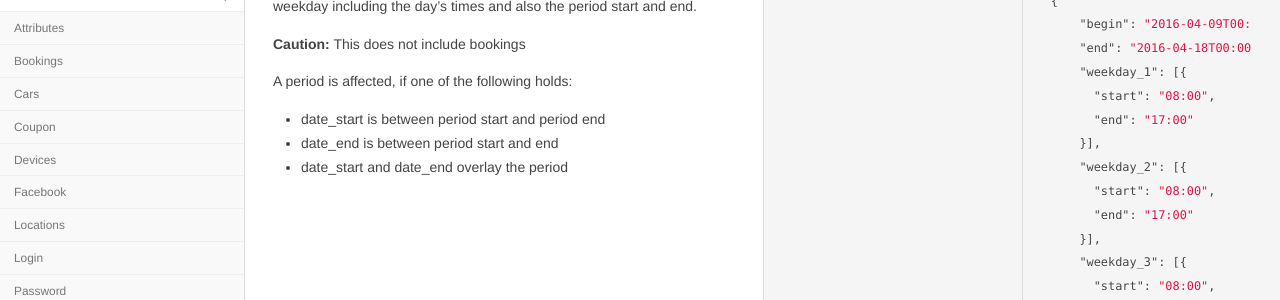
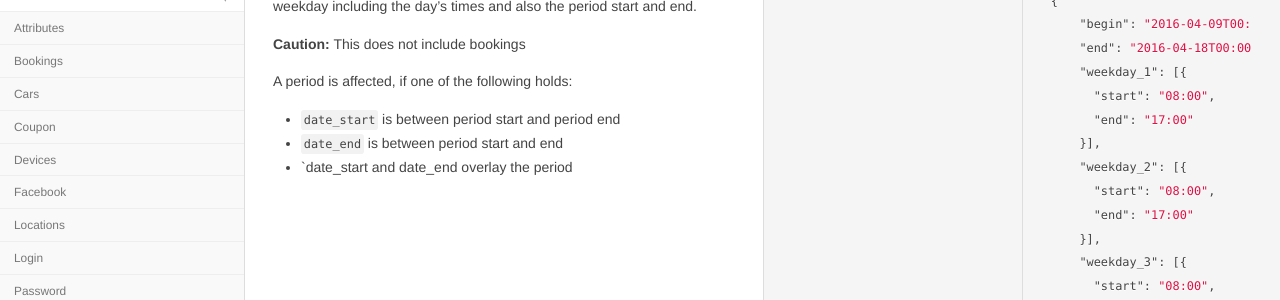
Before and after one commit to parku/docs, a Jekyll site: the page built from api/locations.md, in a window 1280 px wide and 900 px high, scrolled down 1908 px. Shown: the part 149-449 px from the top of the window. Built offline with Jekyll 4.4.1, drawn with Linux system fonts in a browser that asks for light colours; Markdown is read by kramdown in place of the engine named in the settings.

Commit message:
DEV-282 Add empty line before notes

```diff
--- a/api/locations.md
+++ b/api/locations.md
@@ -168,9 +168,10 @@
 __Caution:__ This does not include bookings
 
 A period is affected, if one of the following holds:
-* date_start is between period start and period end
-* date_end is between period start and end
-* date_start and date_end overlay the period
+
+* `date_start` is between period start and period end
+* `date_end` is between period start and end
+* `date_start and date_end overlay the period
 
 ## List Locations
 
```
